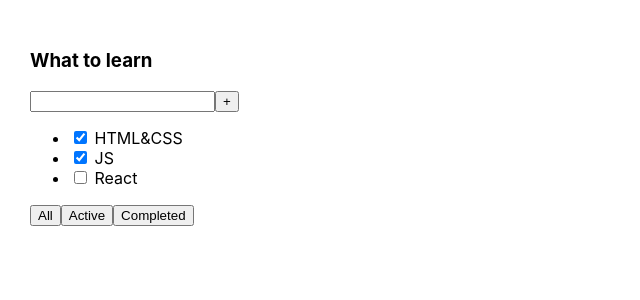
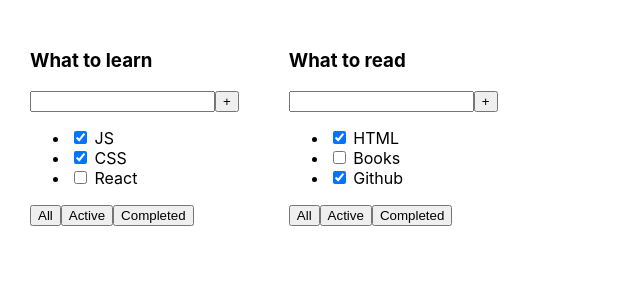
Before and after one commit to Taitanos/TodoList-Old-1, a React (Create React App) app: page / in a window 1280 px wide. Shown: the top 300 px of the page, without its empty margins (0-640 px from the left). Built offline with nearby package versions, Linux system fonts and the light colour scheme.

Commit message:
structuring, props

```diff
--- a/src/App.tsx
+++ b/src/App.tsx
@@ -2,10 +2,30 @@ import React from 'react';
 import './App.css';
 import TodoList from "./TodoList";
 
+export type TaskType = {
+    id: number
+    title: string
+    isDone: boolean
+}
+
 function App() {
+    const tasks1: Array<TaskType> = [
+        {id:1, title:"JS", isDone: true},
+        {id:2, title:"CSS", isDone: true},
+        {id:3, title:"React", isDone: false}
+
+    ]
+    const tasks2: Array<TaskType> = [
+        {id:1, title:"HTML", isDone: true},
+        {id:2, title:"Books", isDone: false},
+        {id:3, title:"Github", isDone: true}
+
+    ]
+
     return (
         <div className="App">
-            <TodoList />
+            <TodoList title={"What to learn"} tasks={tasks1}/>
+            <TodoList title={"What to read"} tasks={tasks2}/>
         </div>
     );
 }
--- a/src/TodoList.tsx
+++ b/src/TodoList.tsx
@@ -1,17 +1,23 @@
 import React from "react";
+import {TaskType} from "./App";
 
-function TodoList() {
+type TodoListPropsType = {
+    title: string
+    tasks: Array<TaskType>
+}
+
+function TodoList(props: TodoListPropsType) {
     return (
         <div>
-            <h3>What to learn</h3>
+            <h3>{props.title}</h3>
             <div>
                 <input/>
                 <button>+</button>
             </div>
             <ul>
-                <li><input type="checkbox" checked={true}/> <span>HTML&CSS</span></li>
-                <li><input type="checkbox" checked={true}/> <span>JS</span></li>
-                <li><input type="checkbox" checked={false}/> <span>React</span></li>
+                <li><input type="checkbox" checked={props.tasks[0].isDone}/> <span>{props.tasks[0].title}</span></li>
+                <li><input type="checkbox" checked={props.tasks[1].isDone}/> <span>{props.tasks[1].title}</span></li>
+                <li><input type="checkbox" checked={props.tasks[2].isDone}/> <span>{props.tasks[2].title}</span></li>
             </ul>
             <div>
                 <button>All</button>
```
